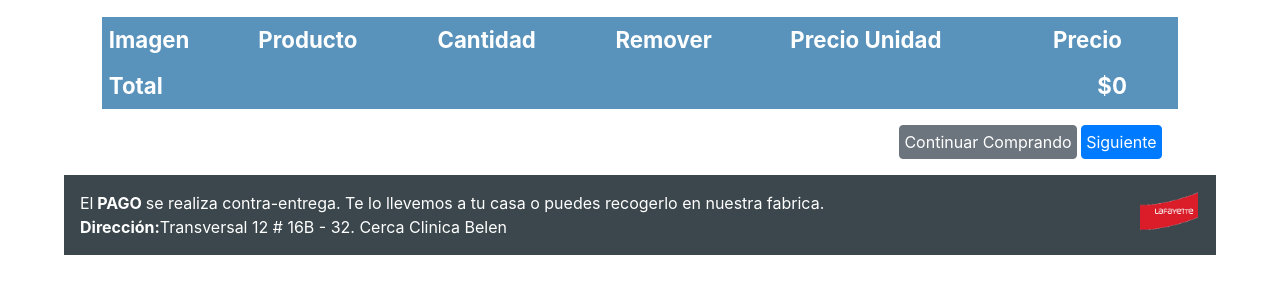
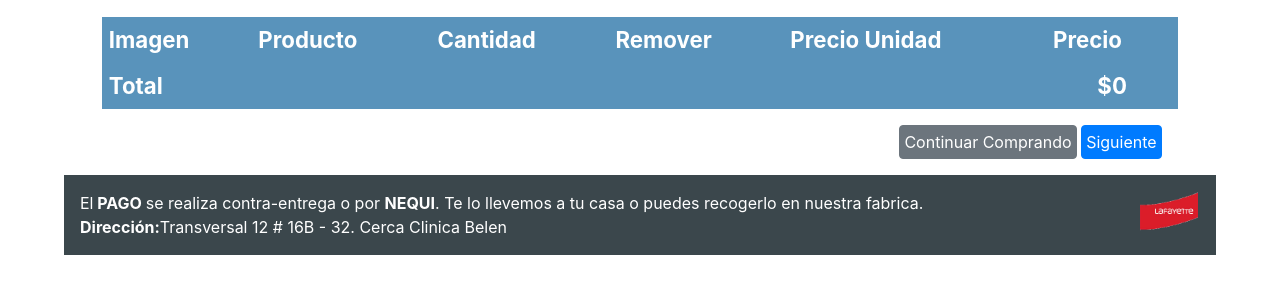
Before and after one commit to camilo1rp/myshop, a Django app: page /cart/ in a window 1280 px wide. Shown: the part 242-542 px from the top of the page. Run offline with Django 3.2, Linux system fonts and the light colour scheme; some libraries are stand-ins or nearby versions.

Commit message:
changed footer

```diff
--- a/shop/templates/shop/base.html
+++ b/shop/templates/shop/base.html
@@ -43,7 +43,7 @@
     </div>
     <div id="footer">
         <span></span><img class="float-right" src="{% get_media_prefix %}lafayette_nbg.png" height="40"></span>
-        <span>El<strong> PAGO </strong>se realiza contra-entrega. Te lo llevemos a tu casa
+        <span>El<strong> PAGO </strong>se realiza contra-entrega o por <strong>NEQUI</strong>. Te lo llevemos a tu casa
         o puedes recogerlo en nuestra fabrica.<br> <strong>Dirección:</strong>Transversal 12 # 16B - 32. Cerca Clinica Belen
         </span>
     </div>
```
